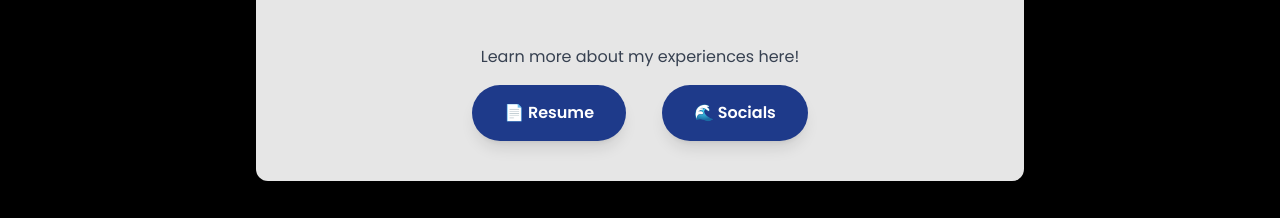
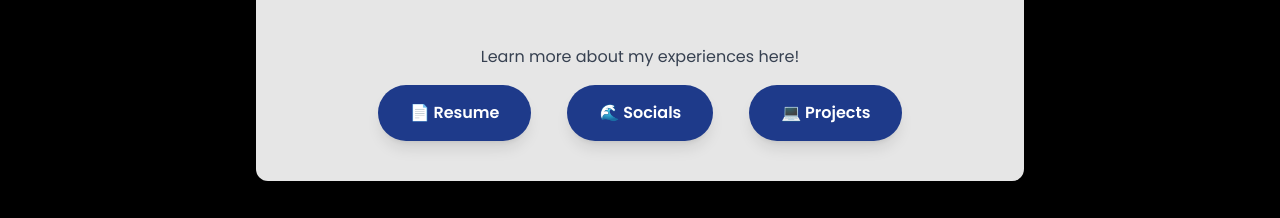
Before and after one commit to jonasnjx/portfolio_site, a plain HTML site: page index.html in a window 1280 px wide. Shown: the part 375-593 px from the top of the page. Drawn offline with nearby package versions, Linux system fonts and the light colour scheme.

Commit message:
added projects

```diff
--- a/index.html
+++ b/index.html
@@ -27,6 +27,9 @@
             </button>
             <button class="px-8 py-4 bg-blue-900 text-white font-semibold rounded-full shadow-lg hover:bg-blue-700 hover:scale-105 active:bg-green-500 transform transition duration-300" onclick="navigate('socials.html')">
                 🌊 Socials
+            </button>
+            <button class="px-8 py-4 bg-blue-900 text-white font-semibold rounded-full shadow-lg hover:bg-blue-700 hover:scale-105 active:bg-green-500 transform transition duration-300" onclick="navigate('socials.html')">
+                💻 Projects
             </button>
         </div>
     </div>
```
